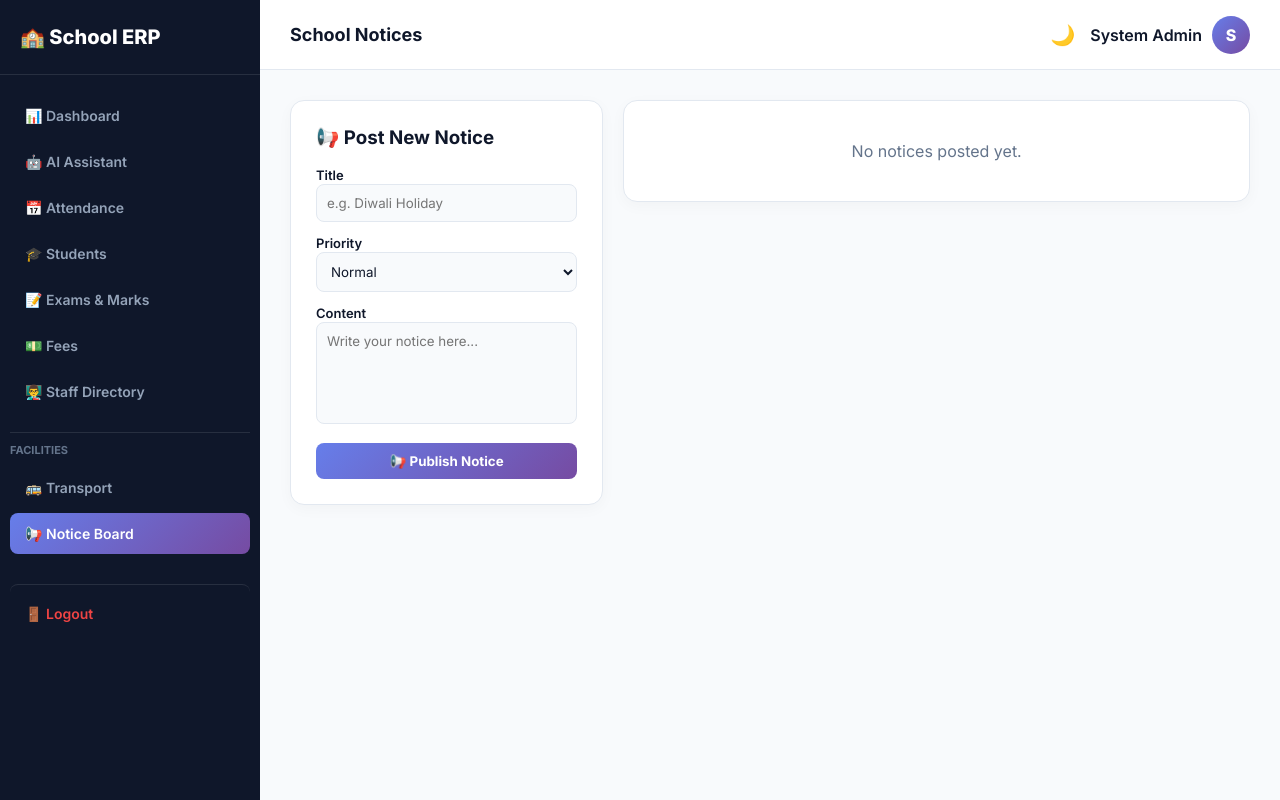
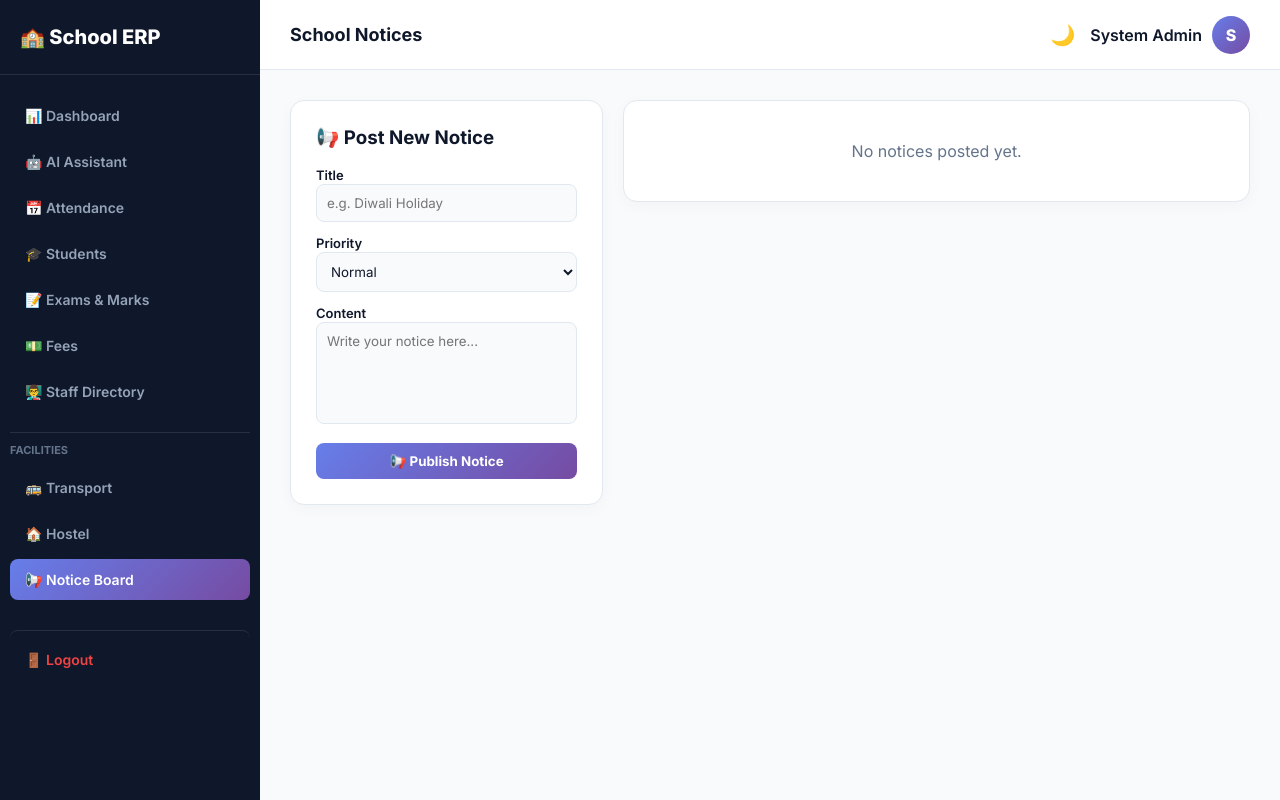
Before and after one commit to amankum500-max/School-mangement-, a Flask app: page /notices in a window 1280 px wide. Run offline with Flask 3, Linux system fonts and the light colour scheme; the visitor is signed in with stand-in values (Sample User, id 1); data that the repository does not hold is empty; some libraries are stand-ins or nearby versions.

Commit message:
Update base.html

```diff
--- a/templates/shared/base.html
+++ b/templates/shared/base.html
@@ -48,6 +48,7 @@
       <a href="/staff" class="{% if '/staff' in request.path %}active{% endif %}">👨‍🏫 Staff Directory</a>
       <div style="margin-top: 20px; border-top: 1px solid rgba(255,255,255,0.1); padding-top: 10px; margin-bottom: 10px; font-size: 11px; color: #64748b; font-weight: bold; text-transform: uppercase;">Facilities</div>
 <a href="/transport" class="{% if '/transport' in request.path %}active{% endif %}">🚌 Transport</a>
+      <a href="/hostel" class="{% if '/hostel' in request.path %}active{% endif %}">🏠 Hostel</a>
       <a href="/notices" class="{% if '/notices' in request.path %}active{% endif %}">📢 Notice Board</a>
       <a href="/logout" style="color: #ef4444; margin-top: 30px; border-top: 1px solid rgba(255,255,255,0.1); padding-top: 20px;">🚪 Logout</a>
     </nav>
```
